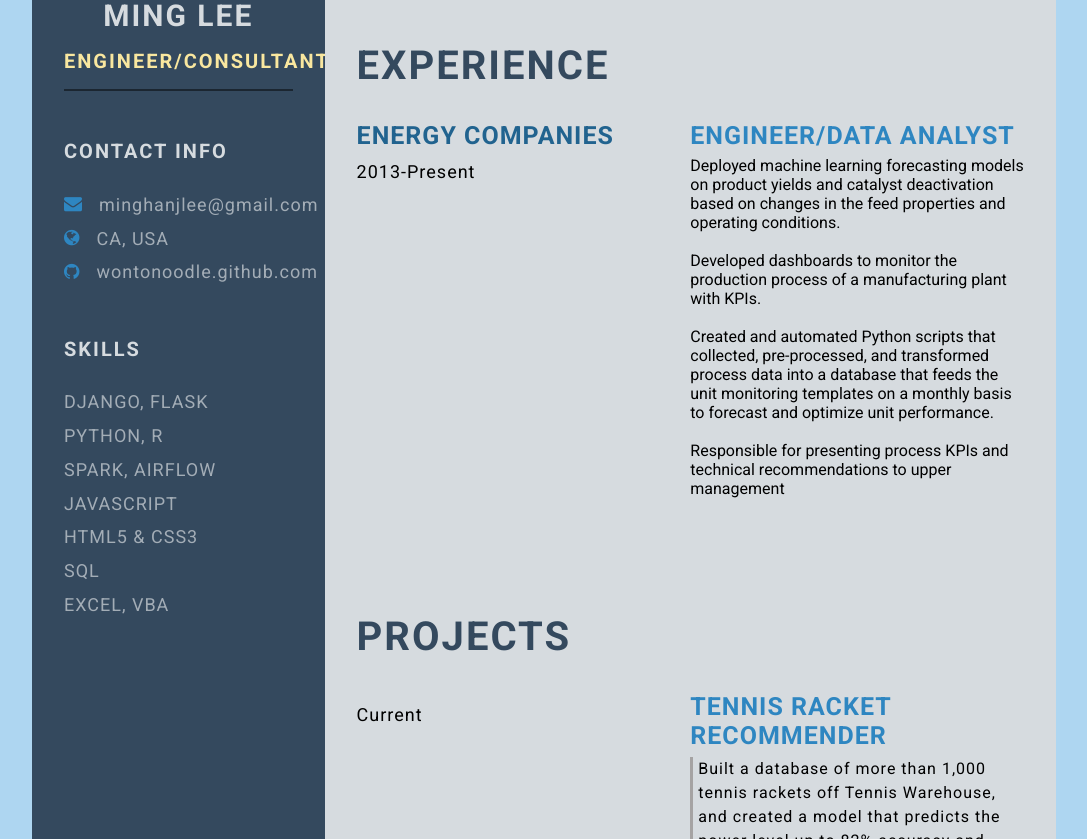
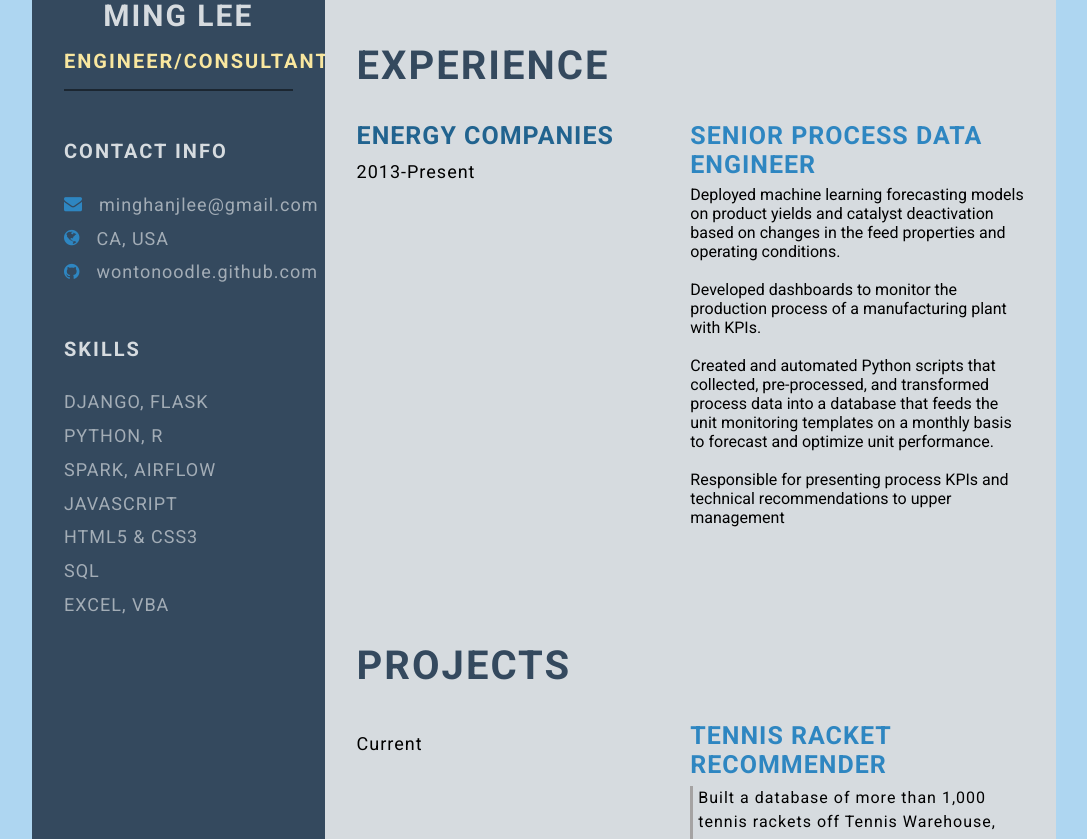
Before and after one commit to wontonoodle/wontonnoodle.github.io, a plain HTML site: page index.html in a window 1280 px wide. Shown: the part 261-1100 px from the top of the page, without its empty margins (96-1183 px from the left). Drawn offline with Linux system fonts and the light colour scheme.

Commit message:
Update index.html

```diff
--- a/index.html
+++ b/index.html
@@ -72,7 +72,7 @@
                             <p class="exp-time-period">2013-Present</p>
                         </div>
                         <div class="exp-right">
-                            <p class="exp-position">Engineer/Data Analyst</p>
+                            <p class="exp-position">Senior Process Data Engineer</p>
                             <p class="exp-desc">
                                 <ul>
                                     <li>Deployed machine learning forecasting models on product yields and catalyst deactivation based on changes in the feed properties and operating conditions.</li><br>
```
